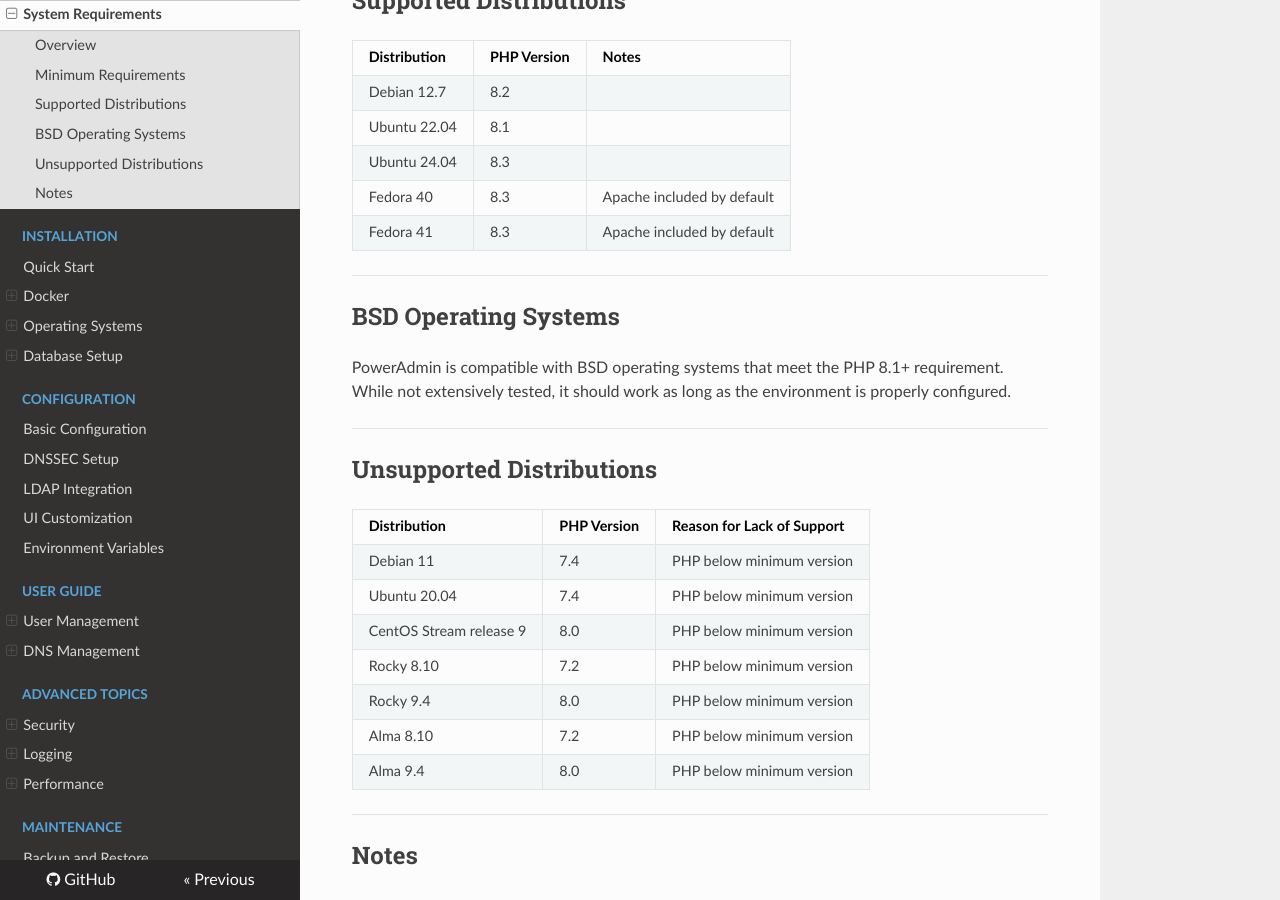
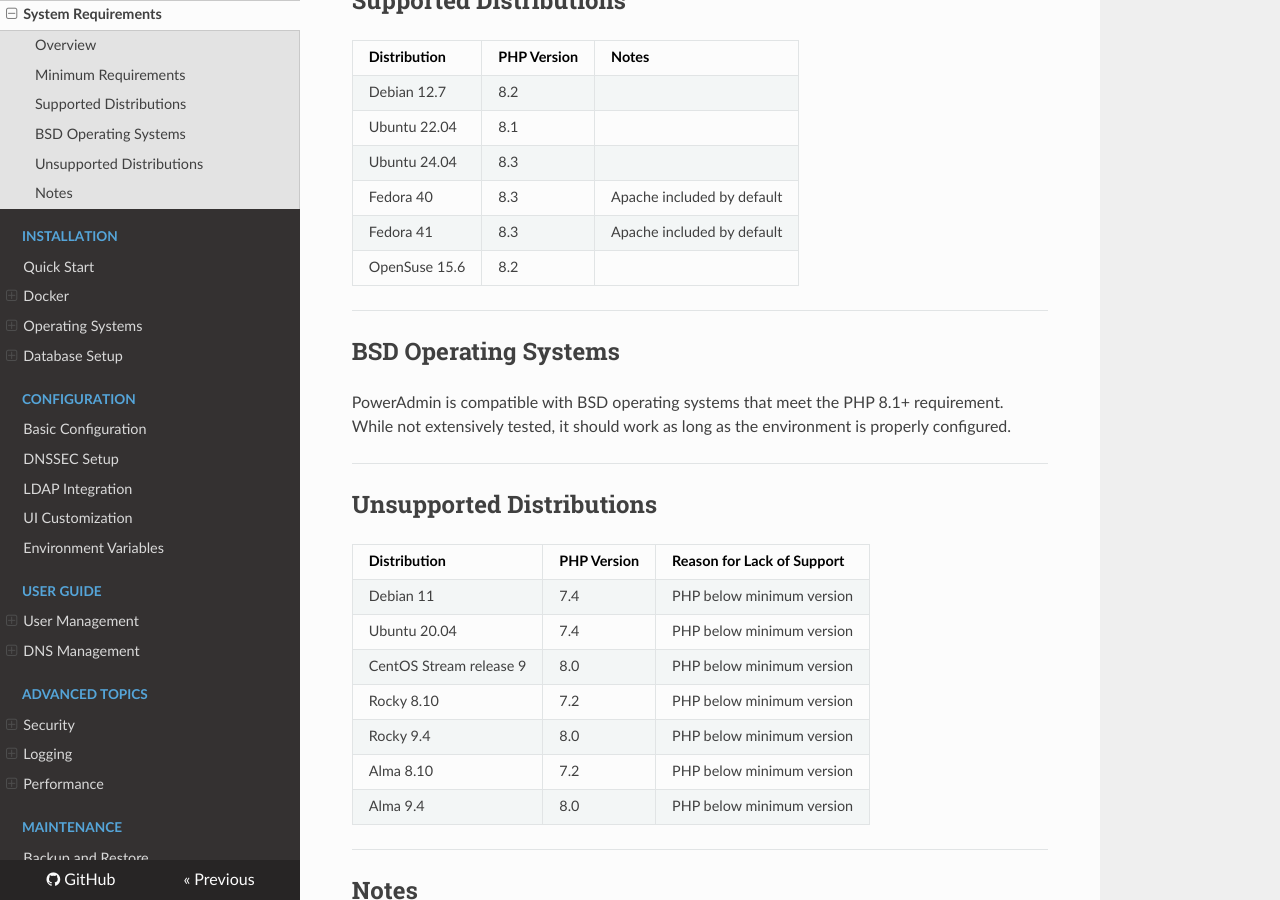
Before and after one commit to poweradmin/poweradmin-docs, an MkDocs documentation site: the page built from docs/getting-started/requirements.md, in a window 1280 px wide and 900 px high, scrolled down 602 px. Built offline with MkDocs 1.6.1, drawn with Linux system fonts in a browser that asks for light colours; nearby versions of some CDN libraries.

Commit message:
updated list of supported linux distros

```diff
--- a/docs/getting-started/requirements.md
+++ b/docs/getting-started/requirements.md
@@ -16,13 +16,14 @@
 
 ## Supported Distributions
 
-| Distribution | PHP Version | Notes                      |
-|--------------|-------------|----------------------------|
-| Debian 12.7  | 8.2         |                            |
-| Ubuntu 22.04 | 8.1         |                            |
-| Ubuntu 24.04 | 8.3         |                            |
-| Fedora 40    | 8.3         | Apache included by default |
-| Fedora 41    | 8.3         | Apache included by default |
+| Distribution  | PHP Version | Notes                      |
+|---------------|-------------|----------------------------|
+| Debian 12.7   | 8.2         |                            |
+| Ubuntu 22.04  | 8.1         |                            |
+| Ubuntu 24.04  | 8.3         |                            |
+| Fedora 40     | 8.3         | Apache included by default |
+| Fedora 41     | 8.3         | Apache included by default |
+| OpenSuse 15.6 | 8.2         |                            |
 
 ---
 
```
